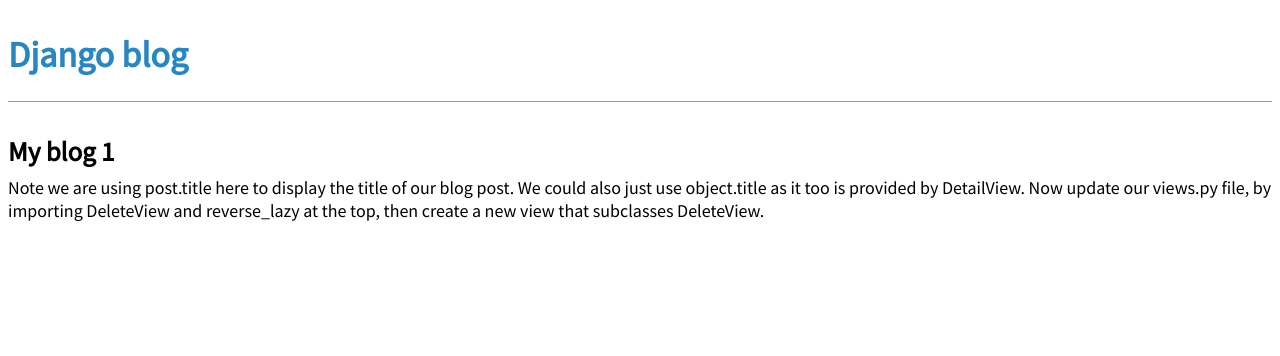
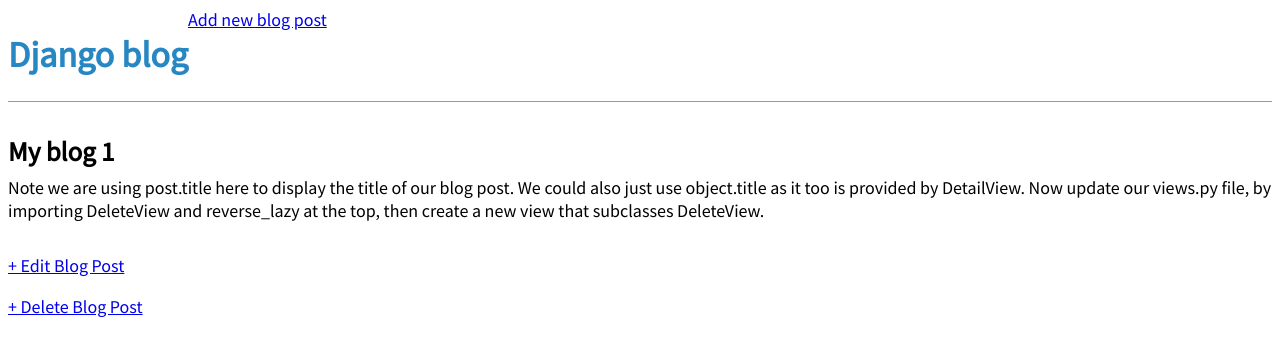
Before and after one commit to UgyenNorbu/django_tutorial, a Django app: page /post/1/ in a window 1280 px wide. Shown: the top 356 px of the page. Run offline with Django 5.2, Linux system fonts and the light colour scheme; data comes from the database, SQL or seed files in the repository; both versions use the stored data as it was after the commit.

Commit message:
Add post update and delete functionality

```diff
--- a/Blog_project/blog_app/models.py
+++ b/Blog_project/blog_app/models.py
@@ -1,4 +1,5 @@
 from django.db import models
+from django.urls import reverse
 
 class Post(models.Model):
     title = models.CharField(max_length = 200)
@@ -10,3 +11,5 @@ class Post(models.Model):
 
     def __str__(self):
         return self.title
+    def get_absolute_url(self): # new
+        return reverse('post_detail', args=[str(self.id)])
--- a/Blog_project/blog_app/urls.py
+++ b/Blog_project/blog_app/urls.py
@@ -1,7 +1,16 @@
 from django.urls import path
-from .views import BlogListView, BlogDetailView
+from .views import (
+    BlogListView,
+    BlogDetailView,
+    BlogCreateView,
+    BlogUpdateView,
+    BlogDeleteView,
+)
 
 urlpatterns = [
+    path('post/<int:pk>/delete/', BlogDeleteView.as_view(), name='post_delete'),
+    path('post/<int:pk>/edit/', BlogUpdateView.as_view(), name='post_edit'),
+    path('post/new/', BlogCreateView.as_view(), name='post_new'),
+    path('post/<int:pk>/', BlogDetailView.as_view(), name='post_detail'),
     path('', BlogListView.as_view(), name='home'),
-    path('post/<int:pk>/', BlogDetailView.as_view(), name='post_detail'),
 ]
--- a/Blog_project/blog_app/views.py
+++ b/Blog_project/blog_app/views.py
@@ -1,5 +1,7 @@
-from django.shortcuts import render
 from django.views.generic import ListView, DetailView
+from django.views.generic.edit import CreateView, UpdateView, DeleteView
+from django.urls import reverse_lazy
+
 from .models import Post
 
 class BlogListView(ListView):
@@ -9,3 +11,18 @@ class BlogListView(ListView):
 class BlogDetailView(DetailView):
     model = Post
     template_name = 'post_detail.html'
+
+class BlogCreateView(CreateView):
+    model = Post
+    template_name = 'post_new.html'
+    fields = ['title', 'author', 'body']
+
+class BlogUpdateView(UpdateView):
+    model = Post
+    template_name = 'post_edit.html'
+    fields = ['title', 'body']
+
+class BlogDeleteView(DeleteView):
+    model = Post
+    template_name = 'post_delete.html'
+    success_url = reverse_lazy('home')
--- a/Blog_project/templates/base.html
+++ b/Blog_project/templates/base.html
@@ -7,7 +7,12 @@
     </head>
     <body>
         <header>
-            <h1><a href="{% url 'home' %}">Django blog</a></h1>
+            <div class="nav.left">
+                <h1><a href="{% url 'home' %}">Django blog</a></h1>
+            </div>
+            <div class="nav.right">
+                <a href="{% url 'post_new' %}">Add new blog post</a>
+            </div>
         </header>
         <div>
             {% block content %}
--- a/Blog_project/templates/post_detail.html
+++ b/Blog_project/templates/post_detail.html
@@ -4,4 +4,6 @@
         <h2>{{ post.title }}</h2>
         <p>{{ post.body }}</p>
     </div>
+    <a href="{% url 'post_edit' post.pk %}">+ Edit Blog Post</a>
+    <p><a href="{% url 'post_delete' post.pk %}">+ Delete Blog Post</a></p>
 {% endblock content %}
```
Also changed, not shown: Blog_project/blog_app/tests.py (+28 -3 lines), Blog_project/templates/post_delete.html (added, +9 -0 lines), Blog_project/templates/post_edit.html (added, +8 -0 lines), Blog_project/templates/post_new.html (added, +9 -0 lines), Blog_project/db.sqlite3.
